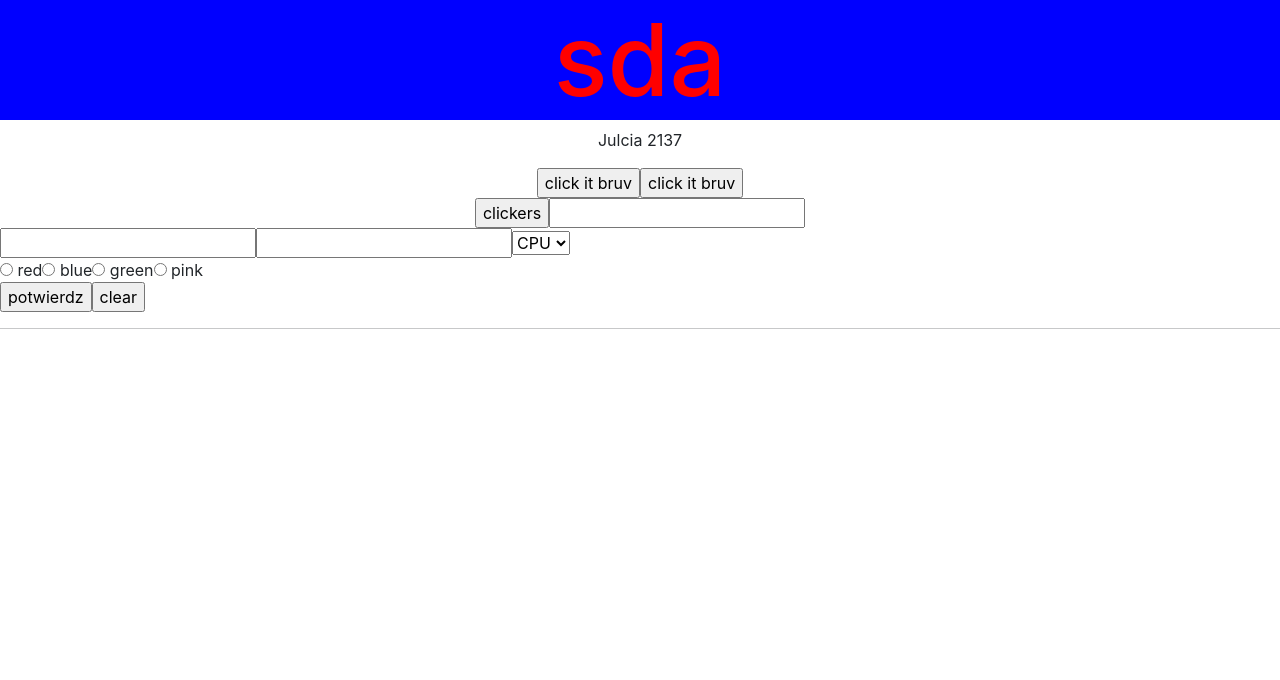
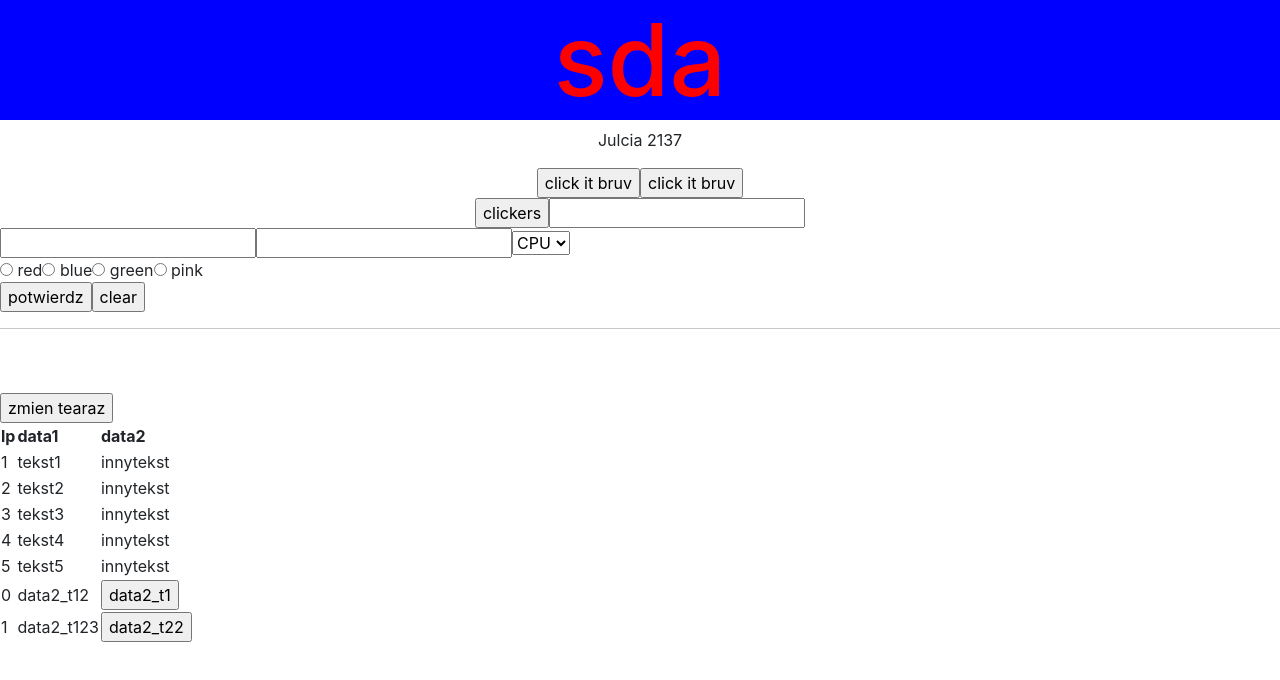
Before and after one commit to JustJuulia/PZAW, a React (Create React App) app in the folder pzaw_20240103/project_react/: page / in a window 1280 px wide. Shown: the top 680 px of the page. Built offline with nearby package versions, Linux system fonts and the light colour scheme.

Commit message:
updated code
yay

```diff
--- /dev/null
+++ b/pzaw_20240103/project_react/src/MyOwnRow.js
@@ -0,0 +1,15 @@
+import { useRef, useState } from "react";
+import React from "react";
+function MyOwnRow(props) {
+  return (
+    <>
+      <tr>
+          <td>{props.id}</td>
+          <td>{props.key2}</td>
+          <td><input type="button" onClick={props.onButtonClick} value={props.el}></input></td>
+
+        </tr>
+    </>
+  );
+}
+export default MyOwnRow;
--- /dev/null
+++ b/pzaw_20240103/project_react/src/MyOwnTable.js
@@ -0,0 +1,56 @@
+import { useRef } from "react";
+import React from "react";
+import { useState } from "react";
+import MyOwnRow from "./MyOwnRow";
+function MyOwnTable() {
+  const data = ["tekst1", "tekst2", "tekst3", "tekst4", "tekst5"];
+  const data2 = [
+      {id:"8139916b-f25e-4698-9ae3-1fff28bf20c3",key1: "data2_t1", key2: "data2_t12"},
+      {id:"173c828d-b9fd-4cf2-8440-97fd1a7d9210",key1: "data2_t22", key2: "data2_t123"},
+  ];
+  const[flag, setFlag] = useState(false)
+  return (
+    <>
+    <div>
+      {
+        flag ? <div>tak </div> : null
+      }
+      </div>
+      <input type="button" onClick={() => setFlag(!flag)} value={"zmien tearaz"}></input>
+      <table>
+        <thead>
+          <tr>
+            <th>lp</th>
+            <th>data1</th>
+            <th>data2</th>
+          </tr>
+        </thead>
+        <tbody>
+          {data.map((el, ind, arr) => {
+            ind++;
+            return (
+              <tr>
+                <td>{ind}</td>
+                <td>{el}</td>
+                <td> innytekst</td>
+              </tr>
+            );
+          })}
+          {/* {data2.map((el, ind, arr) => {
+            ind++;
+            ind = ind + data.length;
+            return (
+              <tr key={el.id}>
+                <td>{ind}</td>
+                <td>{el.key1}</td> <td>{el.key2}</td>
+              </tr>
+            );
+          })} */
+          data2.map((el,id ,arr) => <MyOwnRow id = {id} el = {el.key1} key2 = {el.key2} onButtonClick = {() => setFlag(!flag)}/>)
+          }
+        </tbody>
+      </table>
+    </>
+  );
+}
+export default MyOwnTable;
--- a/pzaw_20240103/project_react/src/index.js
+++ b/pzaw_20240103/project_react/src/index.js
@@ -3,6 +3,7 @@ import ReactDOM from 'react-dom/client';
 import 'bootstrap/dist/css/bootstrap.min.css';
 import './index.css';
 import App from './App';
+import MyOwnTable from './MyOwnTable';
 import Sci from './Sci';
 import reportWebVitals from './reportWebVitals';
 import NewComponent from './NewComponent';
@@ -13,6 +14,7 @@ root.render(
     <NewComponent />
     <Sci />
     <Exercise1 />
+    <MyOwnTable/>
   </React.StrictMode>
 );
 
```
